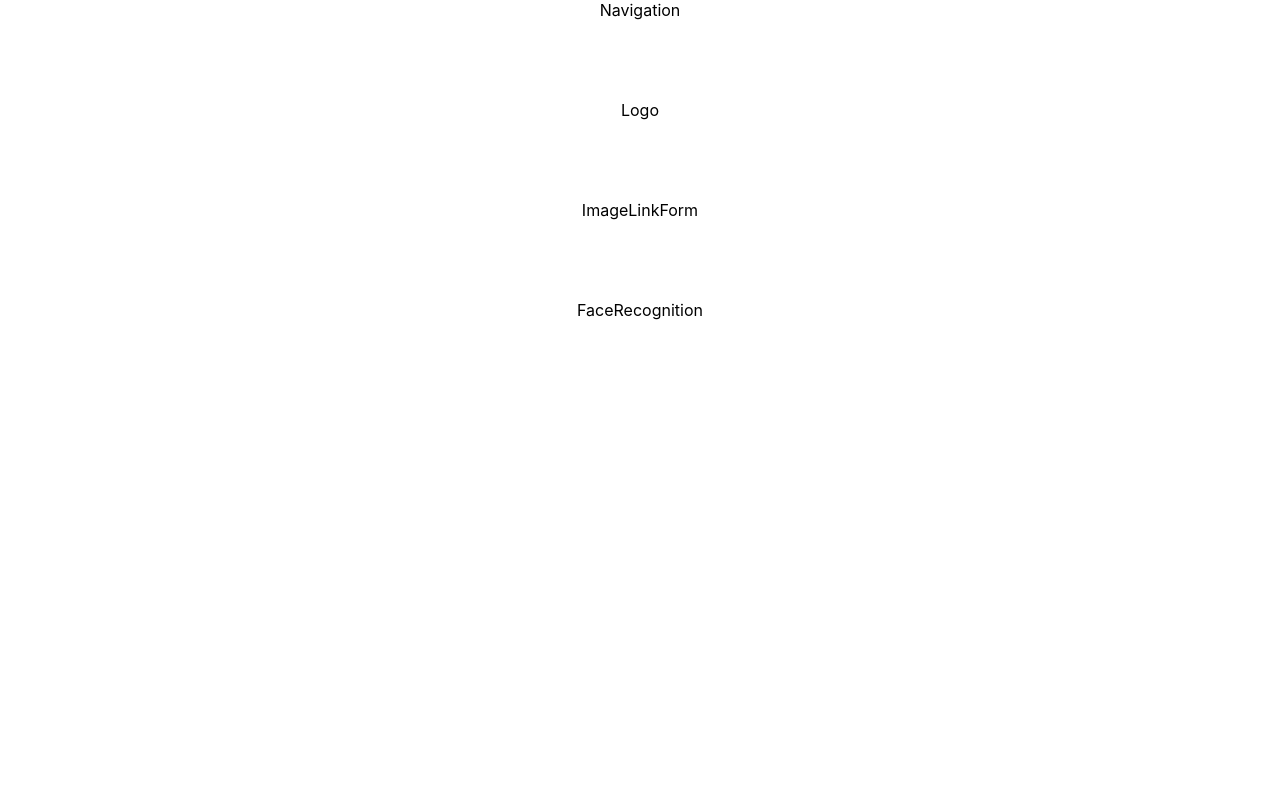
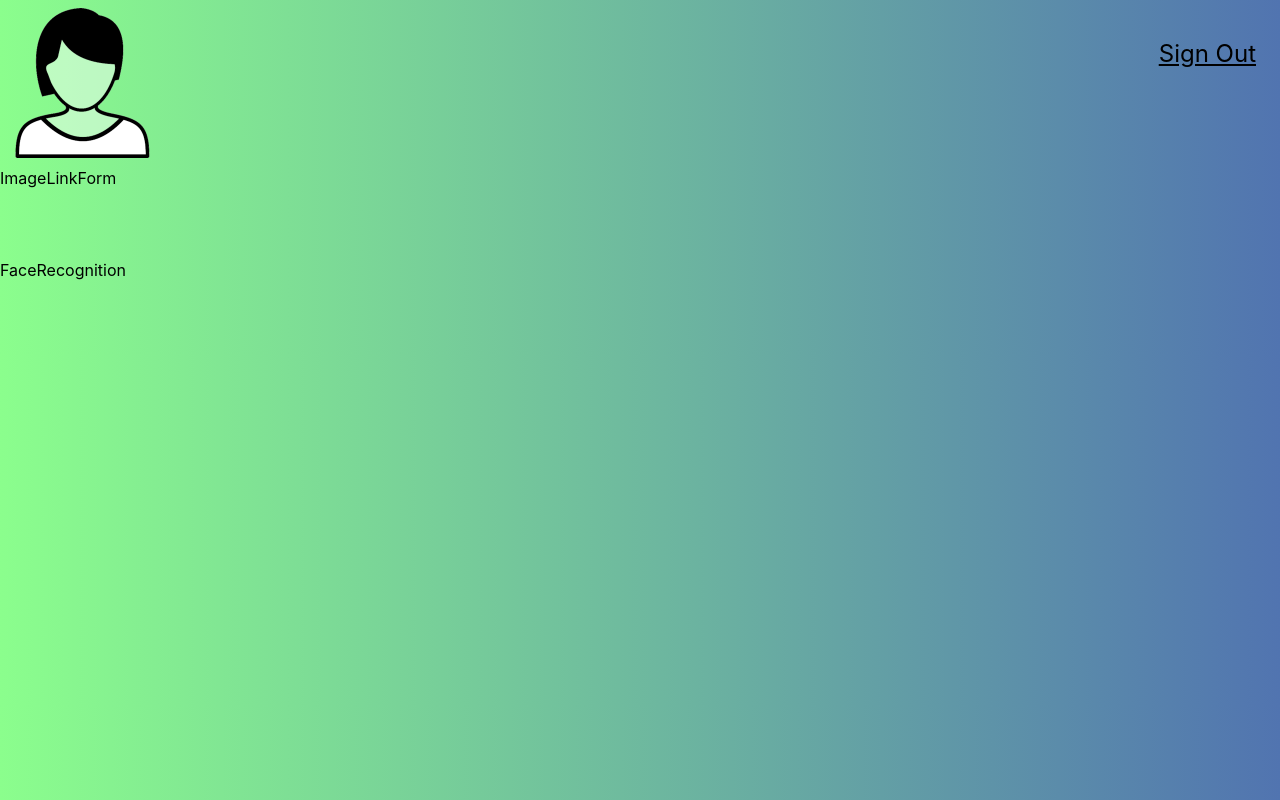
Before and after one commit to seandhoey/FaceDetection, a React (Create React App) app: page / in a window 1280 px wide. Built offline with nearby package versions, Linux system fonts and the light colour scheme.

Commit message:
Logo and Navigation started

```diff
--- a/package.json
+++ b/package.json
@@ -8,7 +8,9 @@
     "@testing-library/user-event": "^13.5.0",
     "react": "^18.2.0",
     "react-dom": "^18.2.0",
+    "react-parallax-tilt": "^1.7.148",
     "react-scripts": "5.0.1",
+    "tachyons": "^4.12.0",
     "web-vitals": "^2.1.4"
   },
   "scripts": {
--- a/src/App.css
+++ b/src/App.css
@@ -1,3 +1,3 @@
-.App {
-  text-align: center;
+.navFlexSpacer {
+  flex-grow: 1;
 }
--- a/src/App.js
+++ b/src/App.js
@@ -1,4 +1,6 @@
+// TODO May not need App.css
 import './App.css';
+// TODO Consider: https://stackoverflow.com/a/29722646
 import Navigation from './components/Navigation/Navigation.js'
 import Logo from './components/Logo/Logo.js'
 import ImageLinkForm from './components/ImageLinkForm/ImageLinkForm.js'
@@ -6,9 +8,16 @@ import FaceRecognition from './components/FaceRecognition/FaceRecognition.js'
 
 function App() {
   return (
-    <div className="App">
-      <Navigation />
-      <Logo />
+    <div>
+      <div className='flex'>
+        <div className='ma2 mt dib'>
+          <Logo />
+        </div>
+        <div className="navFlexSpacer"></div>
+        <div className='flex justify-end pr2'>
+          <Navigation />
+        </div>
+      </div>
       <ImageLinkForm />
       <FaceRecognition />
     </div>
--- a/src/components/FaceRecognition/FaceRecognition.js
+++ b/src/components/FaceRecognition/FaceRecognition.js
@@ -2,9 +2,9 @@ import React from 'react';
 
 const FaceRecognition = () => {
   return(
-    <nav>
+    <div>
       FaceRecognition<br /><br /><br /><br /><br />
-    </nav>
+    </div>
   );
 }
 
--- a/src/components/ImageLinkForm/ImageLinkForm.js
+++ b/src/components/ImageLinkForm/ImageLinkForm.js
@@ -2,9 +2,9 @@ import React from 'react';
 
 const ImageLinkForm = () => {
   return(
-    <nav>
+    <div>
       ImageLinkForm<br /><br /><br /><br /><br />
-    </nav>
+    </div>
   );
 }
 
--- a/src/components/Logo/Logo.js
+++ b/src/components/Logo/Logo.js
@@ -1,10 +1,17 @@
 import React from 'react';
+import Tilt from 'react-parallax-tilt';
+import logo from './logo.png'
 
 const Logo = () => {
-  return(
-    <nav>
-      Logo<br /><br /><br /><br /><br />
-    </nav>
+  return (
+    <div>
+      <Tilt>
+        {/* TODO Make image a button.
+        On click, change background random gradient */}
+        {/* TODO On click, make image transition spin around? */}
+        <img alt='Logo' style={{width:'150px'}} src={logo} />
+      </Tilt>
+    </div>
   );
 }
 
--- a/src/components/Navigation/Navigation.js
+++ b/src/components/Navigation/Navigation.js
@@ -3,7 +3,10 @@ import React from 'react';
 const Navigation = () => {
   return(
     <nav>
-      Navigation<br /><br /><br /><br /><br />
+      {/* TODO Make into button, does signout functionality */}
+      <p className='f3 link dim black pa3 underline pointer'>
+        Sign Out
+      </p>
     </nav>
   );
 }
--- a/src/index.css
+++ b/src/index.css
@@ -5,6 +5,7 @@ body {
     sans-serif;
   -webkit-font-smoothing: antialiased;
   -moz-osx-font-smoothing: grayscale;
+  background: linear-gradient(to right, rgb(139, 254, 141), rgb(81, 116, 176));
 }
 
 code {
--- a/src/index.js
+++ b/src/index.js
@@ -3,6 +3,7 @@ import ReactDOM from 'react-dom/client';
 import './index.css';
 import App from './App';
 import reportWebVitals from './reportWebVitals';
+import 'tachyons';
 
 const root = ReactDOM.createRoot(document.getElementById('root'));
 root.render(
```
Also changed, not shown: src/components/Logo/logo.png (added), 1 other file (tests, documents, lock files or other folders).
